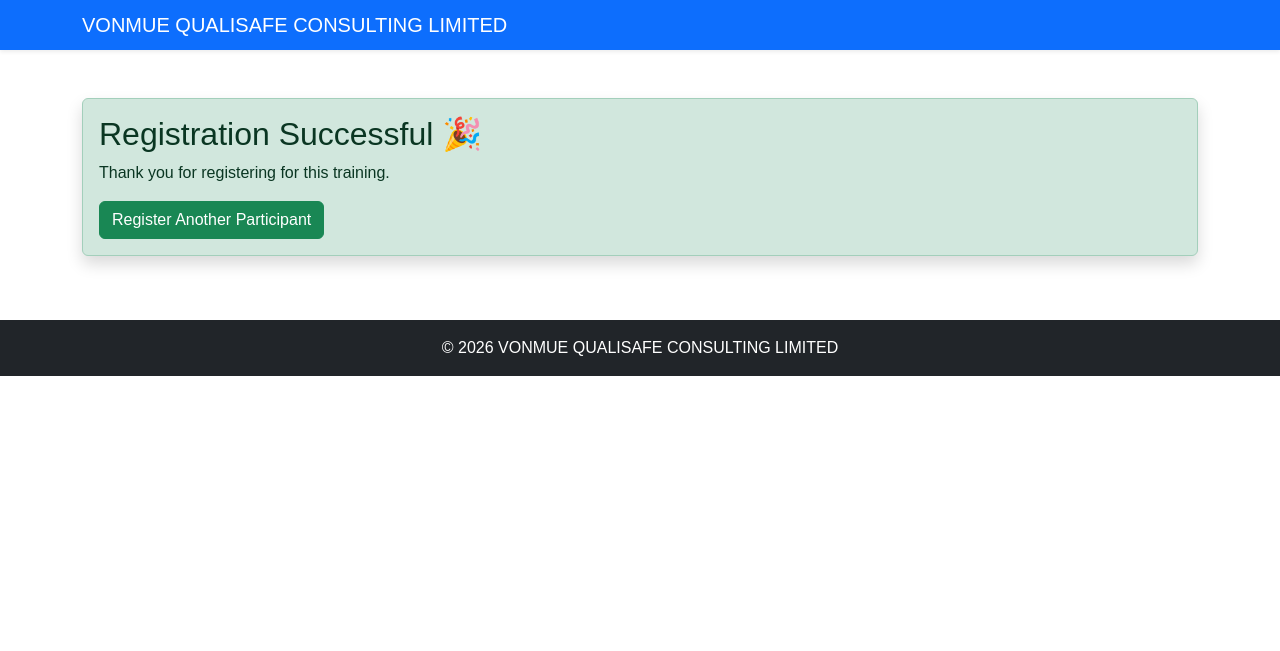
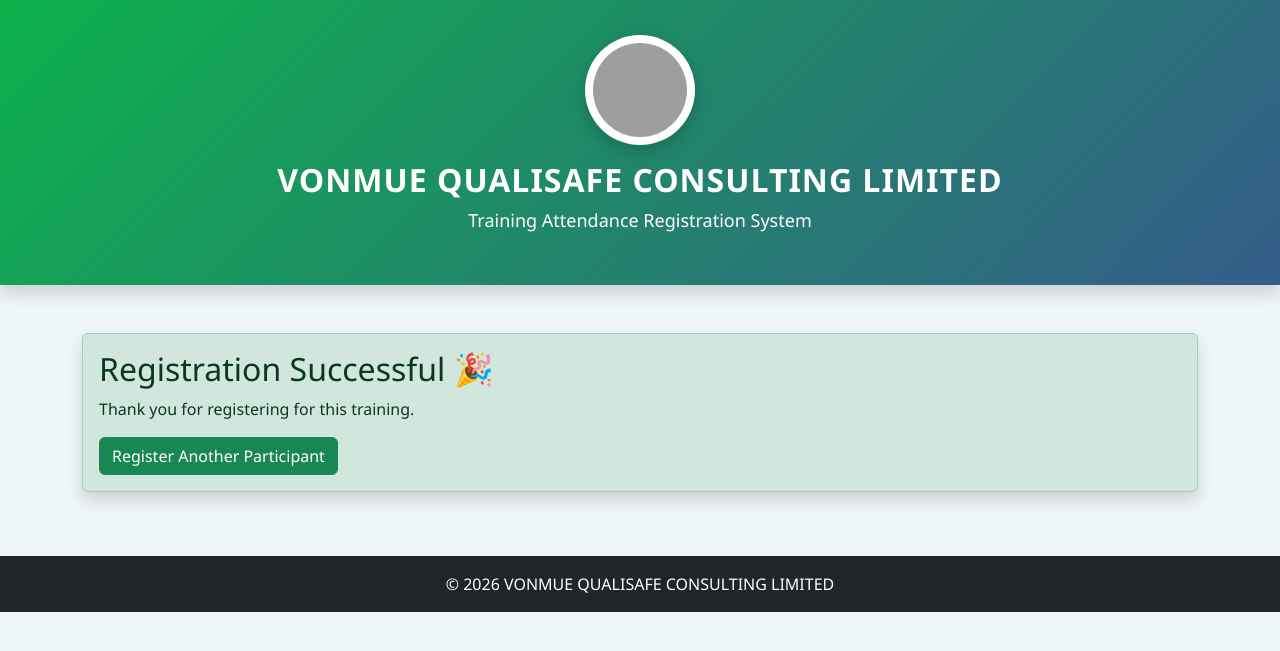
Before and after one commit to mikeisresilient/training-attendance, a Django app: page /success/ in a window 1280 px wide. Shown: the top 651 px of the page. Run offline with Django 5.2, Linux system fonts and the light colour scheme; grey boxes are pictures that could not be loaded.

Commit message:
Implement branded registration portal and improve user experience

```diff
--- a/participants/forms.py
+++ b/participants/forms.py
@@ -3,6 +3,11 @@ from .models import Participant
 
 
 class ParticipantForm(forms.ModelForm):
+
+    confirmation = forms.BooleanField(
+    required=True,
+    label="I confirm that the information provided above is accurate."
+)
 
     class Meta:
         model = Participant
--- a/static/css/style.css
+++ b/static/css/style.css
@@ -1,3 +1,165 @@
+html{
+
+    scroll-behavior:smooth;
+
+}
+
 body{
-    font-family: Arial, Helvetica, sans-serif;
+    background:#eef5f9;
+    font-family:"Segoe UI",sans-serif;
 }
+
+/* ===========================
+   COMPANY HEADER
+=========================== */
+
+.company-navbar{
+    background:linear-gradient(135deg,#0DB14B,#355C8A);
+    padding:35px 0;
+}
+
+.company-logo{
+    width:110px;
+    height:110px;
+    border-radius:50%;
+    background:white;
+    padding:8px;
+    box-shadow:0 5px 18px rgba(0,0,0,.2);
+}
+
+.company-name{
+    color:white;
+    font-weight:bold;
+    letter-spacing:1px;
+}
+
+.company-tagline{
+    color:white;
+    font-size:18px;
+}
+
+/* ===========================
+CARD
+=========================== */
+
+.card{
+
+    border:none;
+    border-radius:18px;
+
+    box-shadow:0 12px 30px rgba(0,0,0,.08);
+
+}
+
+.card-header{
+
+    background:#355C8A !important;
+
+}
+
+/* ===========================
+BUTTON
+=========================== */
+
+.btn-primary{
+
+    background:#0DB14B;
+    border:none;
+
+    transition:.3s;
+
+}
+
+.btn-primary:hover{
+
+    background:#09913d;
+    transform:translateY(-2px);
+
+}
+
+/* ===========================
+FOOTER
+=========================== */
+
+footer{
+
+    background:#355C8A;
+    color:white;
+
+}
+
+/* ==========================
+   HERO SECTION
+========================== */
+
+.hero-section{
+
+    min-height:100vh;
+
+    display:flex;
+
+    align-items:center;
+
+    justify-content:center;
+
+    background:linear-gradient(
+        135deg,
+        #0DB14B,
+        #355C8A
+    );
+
+    color:white;
+
+    text-align:center;
+
+}
+
+.hero-logo{
+
+    width:170px;
+
+    border-radius:50%;
+
+    background:white;
+
+    padding:10px;
+
+    box-shadow:0 10px 25px rgba(0,0,0,.25);
+
+}
+
+.hero-section .btn{
+
+    border-radius:40px;
+
+    padding:14px 35px;
+
+    font-size:20px;
+
+}
+
+.hero-logo{
+
+    animation:fadeDown 1s ease;
+
+}
+
+@keyframes fadeDown{
+
+    from{
+
+        opacity:0;
+
+        transform:translateY(-40px);
+
+    }
+
+    to{
+
+        opacity:1;
+
+        transform:translateY(0);
+
+    }
+
+}
--- a/static/js/script.js
+++ b/static/js/script.js
@@ -1 +1,22 @@
-console.log("Training Attendance System Loaded");
+document.addEventListener("DOMContentLoaded", function () {
+
+    const form = document.querySelector("form");
+
+    if(form){
+
+        form.addEventListener("submit", function(){
+
+            const button = form.querySelector("button");
+
+            button.disabled = true;
+
+            button.innerHTML = `
+                <span class="spinner-border spinner-border-sm"></span>
+                Registering...
+            `;
+
+        });
+
+    }
+
+});
--- a/templates/base.html
+++ b/templates/base.html
@@ -13,16 +13,28 @@
 
 <body>
 
-<nav class="navbar navbar-dark bg-primary shadow-sm">
-    <div class="container">
+<nav class="navbar company-navbar shadow">
 
-        <span class="navbar-brand mb-0 h1">
+    <div class="container justify-content-center">
 
-            VONMUE QUALISAFE CONSULTING LIMITED
+        <div class="text-center">
 
-        </span>
+            <img src="{% static 'images/vqc_logo.png' %}"
+                 alt="VQC Logo"
+                 class="company-logo">
+
+            <h2 class="company-name mt-3">
+                VONMUE QUALISAFE CONSULTING LIMITED
+            </h2>
+
+            <p class="company-tagline">
+                Training Attendance Registration System
+            </p>
+
+        </div>
 
     </div>
+
 </nav>
 
 <div class="container py-5">
```
Also changed, not shown: templates/participants/register.html (+98 -10 lines), static/img/vqc_logo.png (added).
